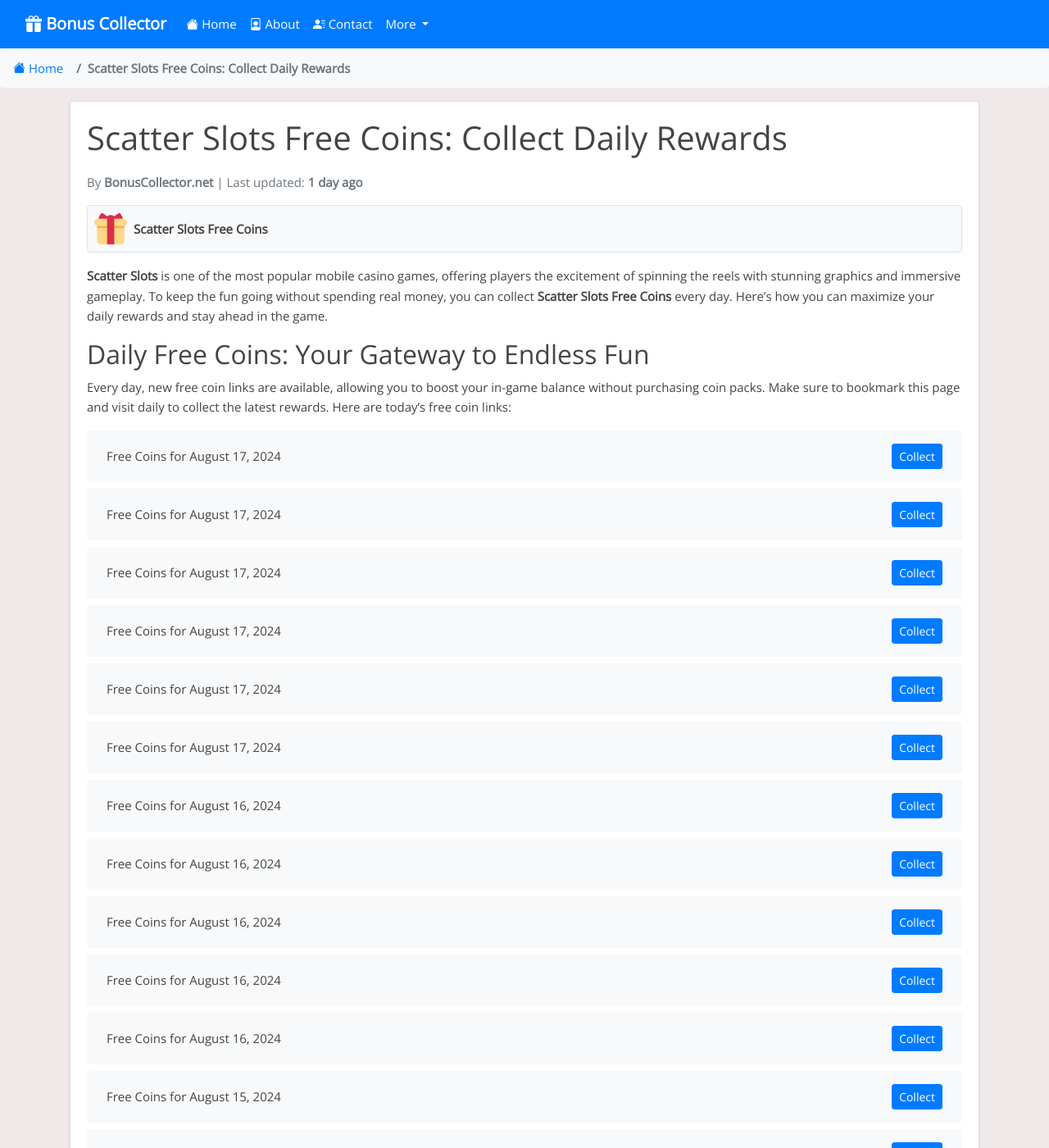
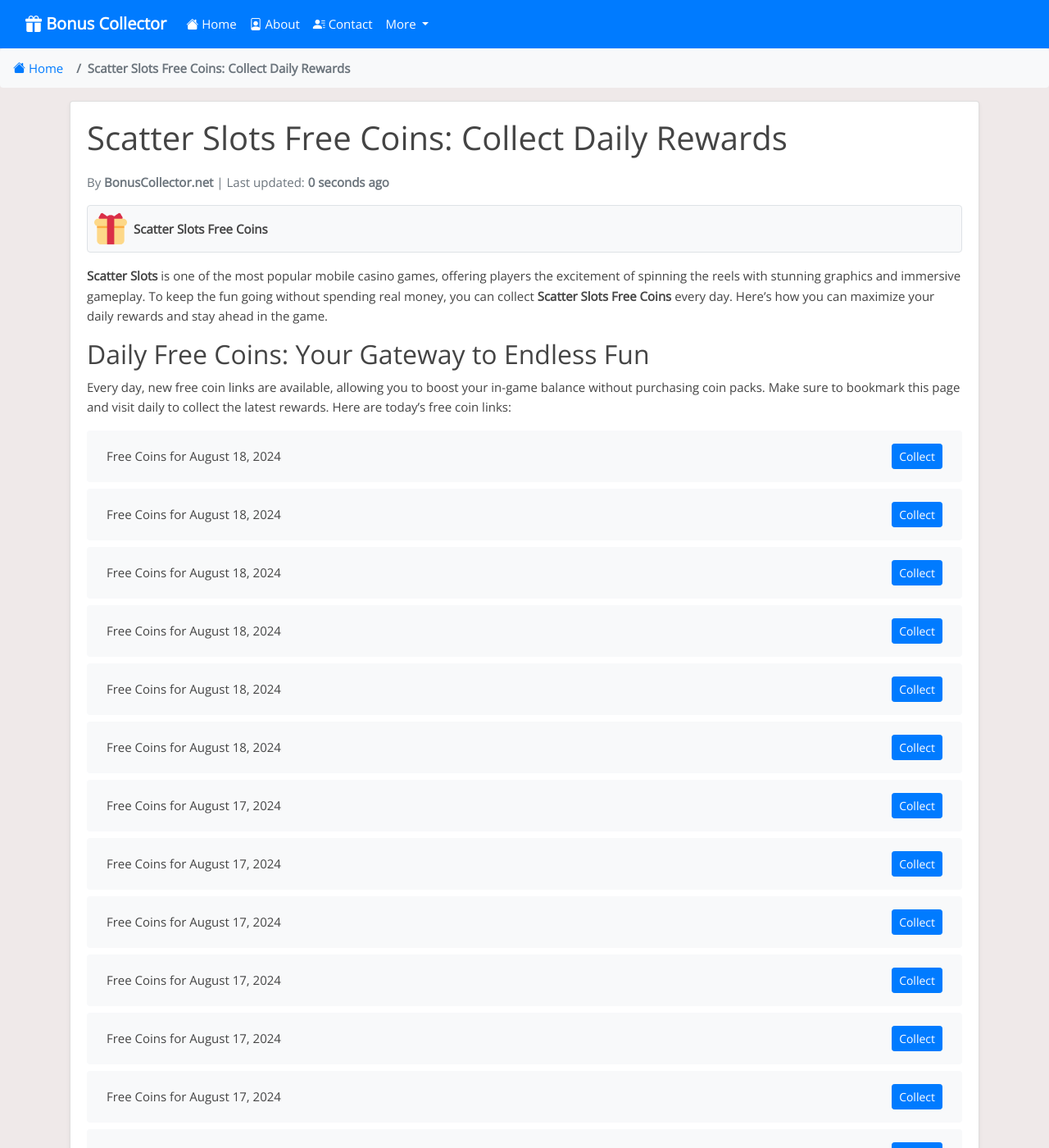
Before and after one commit to Prollad99/bs-net, a Jekyll site: the page built from _posts/2024-08-09-scatter-slots.md, in a window 1280 px wide and 1400 px high. Shown: the whole window at 82% size. Built offline with Jekyll 4.4.1, drawn with Linux system fonts in a browser that asks for light colours; nearby versions of some CDN libraries; comment, search, counter and statistics services are not loaded; some of the changed text lies outside the part shown.

Commit message:
Update scatter-slots reward links and last modified date

```diff
--- a/_data/include_files.yml
+++ b/_data/include_files.yml
@@ -89,4 +89,4 @@
   last_modified: 2024-08-17 08:23:43
 
 scatter-slots.html:
-  last_modified: 2024-08-17 03:38:41
+  last_modified: 2024-08-18 06:26:33
--- a/_includes/scatter-slots.html
+++ b/_includes/scatter-slots.html
@@ -1,4 +1,28 @@
 <ul class="list-group mt-3 mb-4">
+  <li class="list-group-item d-flex justify-content-between align-items-center">
+    <span>Free Coins for August 18, 2024</span>
+    <a href="https://tinyurl.com/2p8x4t2x" class="btn btn-primary btn-sm">Collect</a>
+  </li>
+  <li class="list-group-item d-flex justify-content-between align-items-center">
+    <span>Free Coins for August 18, 2024</span>
+    <a href="https://tinyurl.com/4fyzzbmn" class="btn btn-primary btn-sm">Collect</a>
+  </li>
+  <li class="list-group-item d-flex justify-content-between align-items-center">
+    <span>Free Coins for August 18, 2024</span>
+    <a href="https://tinyurl.com/28pb6tnj" class="btn btn-primary btn-sm">Collect</a>
+  </li>
+  <li class="list-group-item d-flex justify-content-between align-items-center">
+    <span>Free Coins for August 18, 2024</span>
+    <a href="https://tinyurl.com/24c7fm4x" class="btn btn-primary btn-sm">Collect</a>
+  </li>
+  <li class="list-group-item d-flex justify-content-between align-items-center">
+    <span>Free Coins for August 18, 2024</span>
+    <a href="https://tinyurl.com/mwdvtufj" class="btn btn-primary btn-sm">Collect</a>
+  </li>
+  <li class="list-group-item d-flex justify-content-between align-items-center">
+    <span>Free Coins for August 18, 2024</span>
+    <a href="https://tinyurl.com/bdhsjne9" class="btn btn-primary btn-sm">Collect</a>
+  </li>
   <li class="list-group-item d-flex justify-content-between align-items-center">
     <span>Free Coins for August 17, 2024</span>
     <a href="https://tinyurl.com/mry89rke" class="btn btn-primary btn-sm">Collect</a>
@@ -375,28 +399,4 @@
     <span>Free Coins for August 9, 2024</span>
     <a href="https://tinyurl.com/5n742rea" class="btn btn-primary btn-sm">Collect</a>
   </li>
-  <li class="list-group-item d-flex justify-content-between align-items-center">
-    <span>Free Coins for August 9, 2024</span>
-    <a href="https://tinyurl.com/45m68tpv" class="btn btn-primary btn-sm">Collect</a>
-  </li>
-  <li class="list-group-item d-flex justify-content-between align-items-center">
-    <span>Free Coins for August 9, 2024</span>
-    <a href="https://tinyurl.com/2hmf66cj" class="btn btn-primary btn-sm">Collect</a>
-  </li>
-  <li class="list-group-item d-flex justify-content-between align-items-center">
-    <span>Free Coins for August 9, 2024</span>
-    <a href="https://tinyurl.com/bdducz6d" class="btn btn-primary btn-sm">Collect</a>
-  </li>
-  <li class="list-group-item d-flex justify-content-between align-items-center">
-    <span>Free Coins for August 9, 2024</span>
-    <a href="https://tinyurl.com/4rysw5x" class="btn btn-primary btn-sm">Collect</a>
-  </li>
-  <li class="list-group-item d-flex justify-content-between align-items-center">
-    <span>Free Coins for August 9, 2024</span>
-    <a href="https://tinyurl.com/mr46bu9r" class="btn btn-primary btn-sm">Collect</a>
-  </li>
-  <li class="list-group-item d-flex justify-content-between align-items-center">
-    <span>Free Coins for August 9, 2024</span>
-    <a href="https://tinyurl.com/msczk953" class="btn btn-primary btn-sm">Collect</a>
-  </li>
 </ul>
```
Also changed, not shown: links-json/scatter-slots.json (+24 -24 lines).
